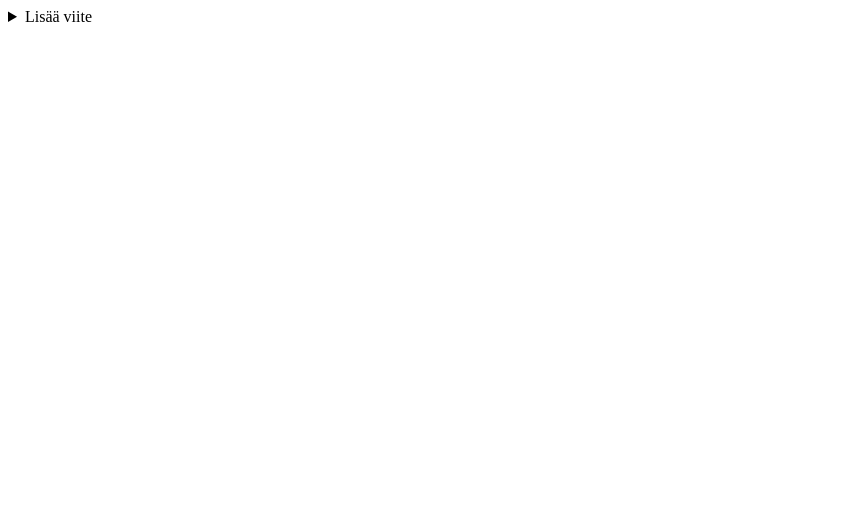
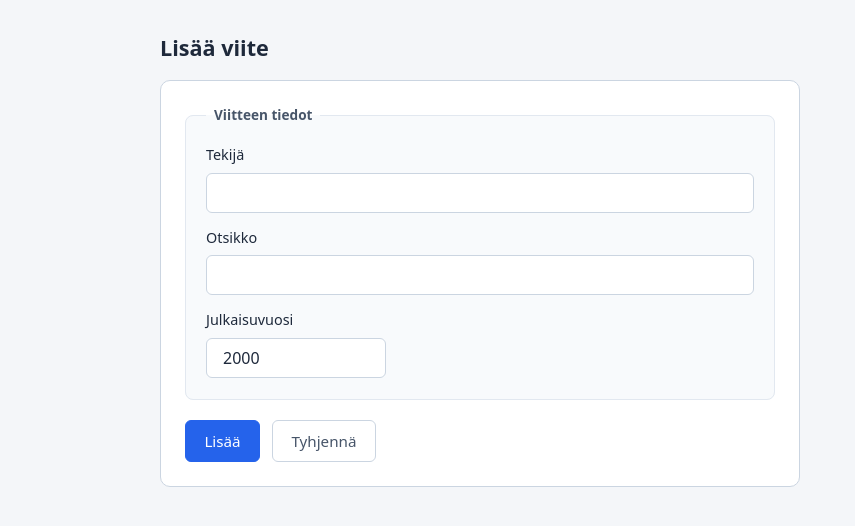
Before and after one commit to loukovjv/Miniprojekti, a plain HTML site: page index.html in a window 1280 px wide. Shown: the whole page, without its empty margins (0-855 px from the left). Drawn offline with Linux system fonts and the light colour scheme.

Commit message:
hienompi lomake

```diff
--- a/index.html
+++ b/index.html
@@ -1,33 +1,33 @@
-<!doctype html>
+<!DOCTYPE html>
 <html lang="fi">
   <head>
     <meta charset="UTF-8" />
-    <script src="main.js" defer></script>
+    <meta name="viewport" content="width=device-width, initial-scale=1.0" />
+    <title>Lisää viite</title>
     <link rel="stylesheet" href="style.css" />
-    <meta name="viewport" content="width=device-width" />
-    <title>Miniprojekti</title>
   </head>
-
   <body>
     <main>
-      <details id="reference-editor">
-        <summary>Lisää viite</summary>
+      <h3>Lisää viite</h3>
       <form id="reference-form" aria-label="Lisää viite">
-          <p>
+        <fieldset>
+          <legend>Viitteen tiedot</legend>
+
           <label for="author">Tekijä</label>
           <input id="author" name="author" type="text" required />
-          </p>
-          <p>
+
           <label for="title">Otsikko</label>
           <input id="title" name="title" type="text" required />
-          </p>
-          <p>
+
           <label for="year">Julkaisuvuosi</label>
-            <input id="year" name="year" type="number" min="1" max="9999" step="1" required />
-          </p>
+          <input id="year" name="year" type="number" value="2000" min="1900" max="2100" step="1" required />
+        </fieldset>
+
+        <div class="form-actions">
+          <button type="submit">Lisää</button>
           <button type="reset">Tyhjennä</button>
+        </div>
       </form>
-      </details>
     </main>
   </body>
 </html>
--- a/style.css
+++ b/style.css
@@ -0,0 +1,152 @@
+:root {
+    --bg-page: #f4f6f9;
+    --bg-card: #ffffff;
+    --bg-subtle: #f8fafc;
+    --text-main: #1e293b;
+    --text-muted: #475569;
+    --border-color: #cbd5e1;
+    --accent: #2563eb;
+    --accent-hover: #1d4ed8;
+    --radius: 10px;
+    }
+
+    * {
+    box-sizing: border-box;
+    }
+
+    body {
+    margin: 0;
+    padding: 2rem 1rem;
+    font-family: system-ui, -apple-system, BlinkMacSystemFont, "Segoe UI", Roboto, sans-serif;
+    background-color: var(--bg-page);
+    color: var(--text-main);
+    line-height: 1.5;
+    }
+
+    main {
+    max-width: 960px;
+    margin: 0 auto;
+    }
+
+    h3 {
+    margin: 0 0 1rem;
+    font-size: 1.35rem;
+    font-weight: 600;
+    }
+
+    #reference-form {
+    background-color: var(--bg-card);
+    border: 1px solid var(--border-color);
+    border-radius: var(--radius);
+    width: 50vw;
+    padding: 1.5rem;
+    }
+
+    fieldset {
+    border: 1px solid #e2e8f0;
+    border-radius: 8px;
+    background-color: var(--bg-subtle);
+    padding: 1.15rem 1.25rem 1.35rem;
+    margin: 0 0 1.25rem;
+    display: grid;
+    grid-template-columns: 1fr;
+    gap: 0.45rem;
+    }
+
+    legend {
+    padding: 0 0.5rem;
+    font-size: 0.85rem;
+    font-weight: 600;
+    color: var(--text-muted);
+    }
+
+    label {
+    font-size: 0.9rem;
+    font-weight: 500;
+    color: var(--text-main);
+    margin-top: 0.4rem;
+    }
+
+    label:first-of-type {
+    margin-top: 0;
+    }
+
+    input {
+    width: 100%;
+    padding: 0.5rem 1rem;
+    font-size: 1rem;;
+    font-family: inherit;
+    color: var(--text-main);
+    background-color: var(--bg-card);
+    border: 1px solid var(--border-color);
+    border-radius: 6px;
+    transition: border-color 0.15s ease, box-shadow 0.15s ease;
+    }
+
+    input:hover {
+    border-color: #94a3b8;
+    }
+
+    input:focus-visible {
+    outline: none;
+    border-color: var(--accent);
+    box-shadow: 0 0 0 3px rgba(37, 99, 235, 0.18);
+    }
+
+    input[type="number"] {
+    max-width: 180px;
+    }
+
+    .form-actions {
+    display: flex;
+    gap: 0.75rem;
+    align-items: center;
+    }
+
+    button {
+    padding: 0.6rem 1.15rem;
+    font-size: 0.95rem;
+    font-weight: 500;
+    font-family: inherit;
+    border-radius: 6px;
+    cursor: pointer;
+    transition: background-color 0.15s ease, border-color 0.15s ease, transform 0.05s ease;
+    }
+
+    button:active {
+    transform: translateY(1px);
+    }
+
+    button[type="submit"] {
+    background-color: var(--accent);
+    color: white;
+    border: 1px solid var(--accent);
+    }
+
+    button[type="submit"]:hover {
+    background-color: var(--accent-hover);
+    border-color: var(--accent-hover);
+    }
+
+    button[type="reset"] {
+    background-color: var(--bg-card);
+    color: var(--text-muted);
+    border: 1px solid var(--border-color);
+    }
+
+    button[type="reset"]:hover {
+    background-color: var(--bg-subtle);
+    color: var(--text-main);
+    border-color: #94a3b8;
+    }
+
+    button:focus-visible {
+    outline: none;
+    box-shadow: 0 0 0 3px rgba(37, 99, 235, 0.25);
+    }
+
+    @media (max-width: 768px) {
+    #reference-form {
+        width: 100%;
+    }
+    }
```
Lines whose indentation alone changed are shown as unchanged.
